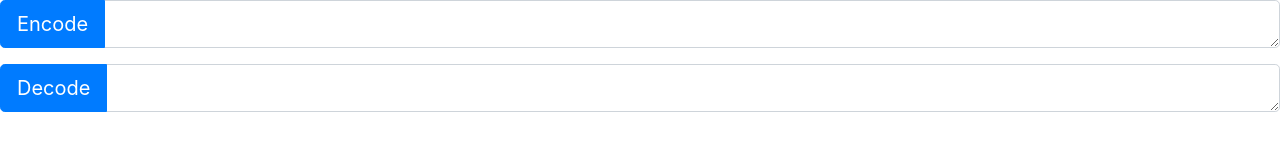
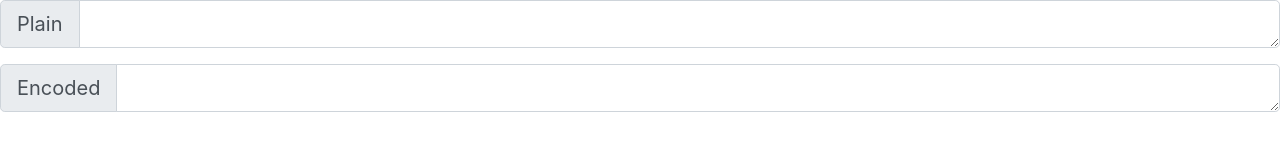
Before and after one commit to elliotd123/decoder, a plain HTML site: page index.html in a window 1280 px wide. Drawn offline with nearby package versions, Linux system fonts and the light colour scheme.

Commit message:
Update on input instead of on click.

```diff
--- a/index.html
+++ b/index.html
@@ -11,15 +11,15 @@
     <body>
             <div class="input-group mb-3 input-group-lg">
                 <div class="input-group-prepend">
-                        <button class="btn btn-primary" type="button" onclick="encode()">Encode</button>
+                    <span class="input-group-text">Plain</span>
                 </div>
-                <textarea class="form-control" id="cleartext" aria-label="With textarea"></textarea>
+                <textarea class="form-control" id="cleartext" aria-label="With textarea" onkeyup="encode()"></textarea>
             </div>
             <div class="input-group mb-3 input-group-lg">
                 <div class="input-group-prepend">
-                        <button class="btn btn-primary" type="button" onclick="decode()">Decode</button>
+                    <span class="input-group-text">Encoded</span>
                 </div>
-                <textarea class="form-control" id="cipher" aria-label="With textarea"></textarea>
+                <textarea class="form-control" id="cipher" aria-label="With textarea" onkeyup="decode()"></textarea>
             </div>
     </body>
 </html>
```
